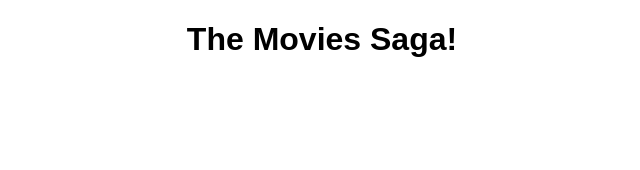
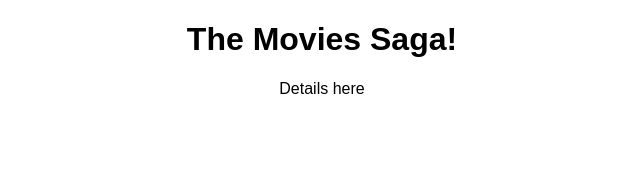
Before and after one commit to gTambo/movielist-sagas, a React (Create React App) app: page /#/details in a window 1280 px wide. Shown: the top 170 px of the page, without its empty margins (318-958 px from the left). Built offline with nearby package versions, Linux system fonts and the light colour scheme.

Commit message:
Initial click on movie item component, basid details component

```diff
--- a/src/components/App/App.js
+++ b/src/components/App/App.js
@@ -1,6 +1,7 @@
 import {HashRouter as Router, Route} from 'react-router-dom';
 import './App.css';
-import MovieList from '../MovieList/MovieList'
+import MovieList from '../MovieList/MovieList';
+import MovieDetails from '../MovieDetails/MovieDetails';
 
 function App() {
   return (
@@ -12,7 +13,9 @@ function App() {
         </Route>
 
         {/* Details page */}
-
+        <Route exact path="/details">
+          <MovieDetails />
+        </Route>
         {/* Add Movie page */}
       </Router>
     </div>
--- /dev/null
+++ b/src/components/MovieDetails/MovieDetails.jsx
@@ -0,0 +1,12 @@
+// to do: useSelector to fetch movie details
+//  display on dom
+// useHistory with button to navigate to another page
+
+function MovieDetails () {
+
+    return (
+        <div><p>Details here</p></div>
+    )
+}
+
+export default MovieDetails;
--- /dev/null
+++ b/src/components/MovieList/MovieItem.jsx
@@ -0,0 +1,18 @@
+import React from 'react';
+import { Link } from 'react-router-dom';
+// TODO: useHistory to navigate to Details
+
+function MovieListItem ({ movie }) {
+
+    return(
+        <>
+            <div onClick={ navToDetails }>
+                <h3><Link to="/details">{movie.title}</Link></h3>
+                <img src={movie.poster} alt={movie.title}/>
+
+            </div>
+        </>
+    )
+}
+
+export default MovieListItem;
--- a/src/components/MovieList/MovieList.jsx
+++ b/src/components/MovieList/MovieList.jsx
@@ -1,6 +1,7 @@
 import React, { useEffect } from 'react';
 import { useDispatch, useSelector } from 'react-redux';
 import './MovieList.css'
+import MovieListItem from './MovieItem';
 
 function MovieList() {
 
@@ -17,10 +18,7 @@ function MovieList() {
             <section className="movies">
                 {movies.map(movie => {
                     return (
-                        <div key={movie.id} >
-                            <h3>{movie.title}</h3>
-                            <img src={movie.poster} alt={movie.title}/>
-                        </div>
+                        <MovieListItem key={movie.id} movie={movie}/>
                     );
                 })}
             </section>
```
